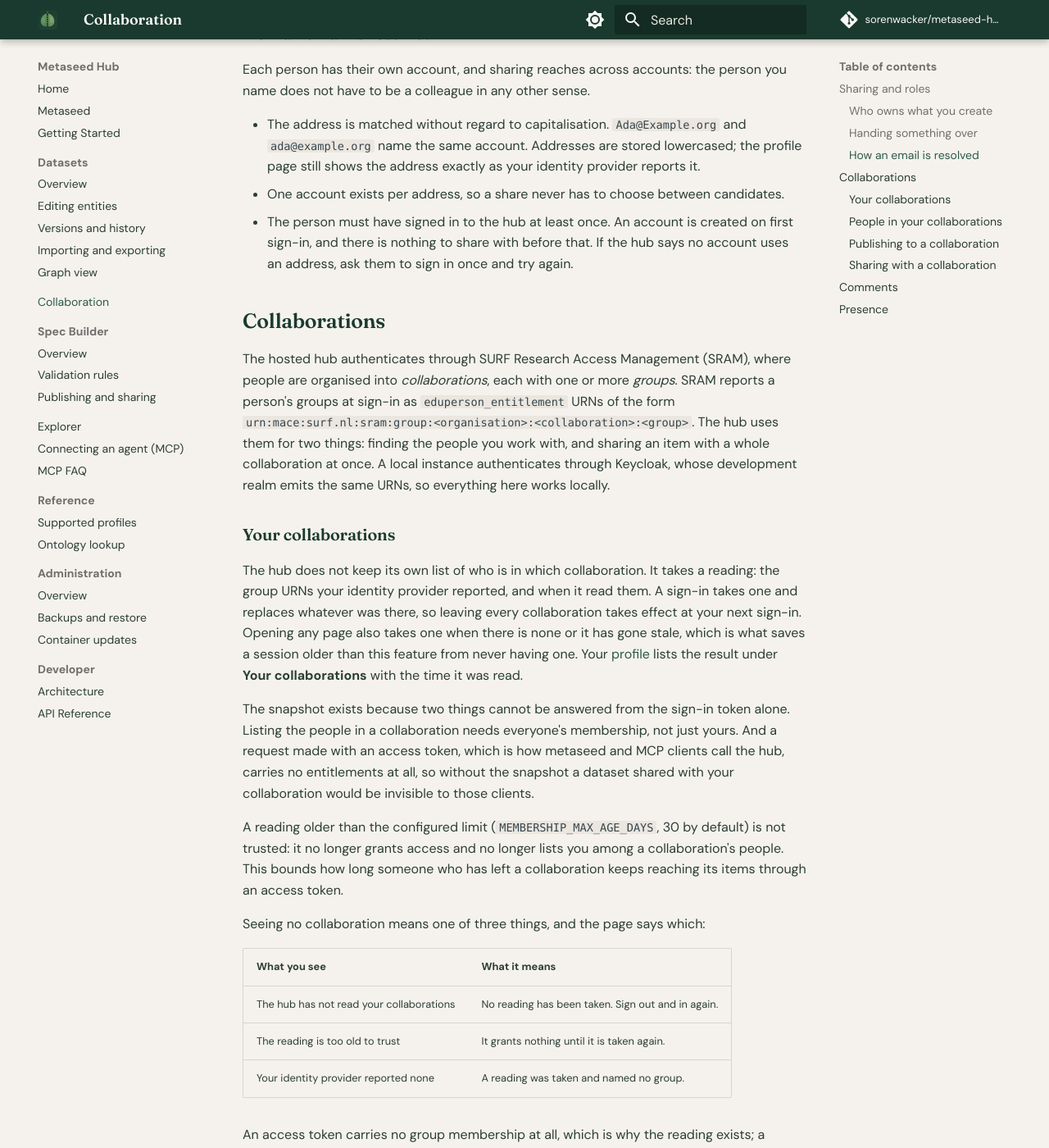
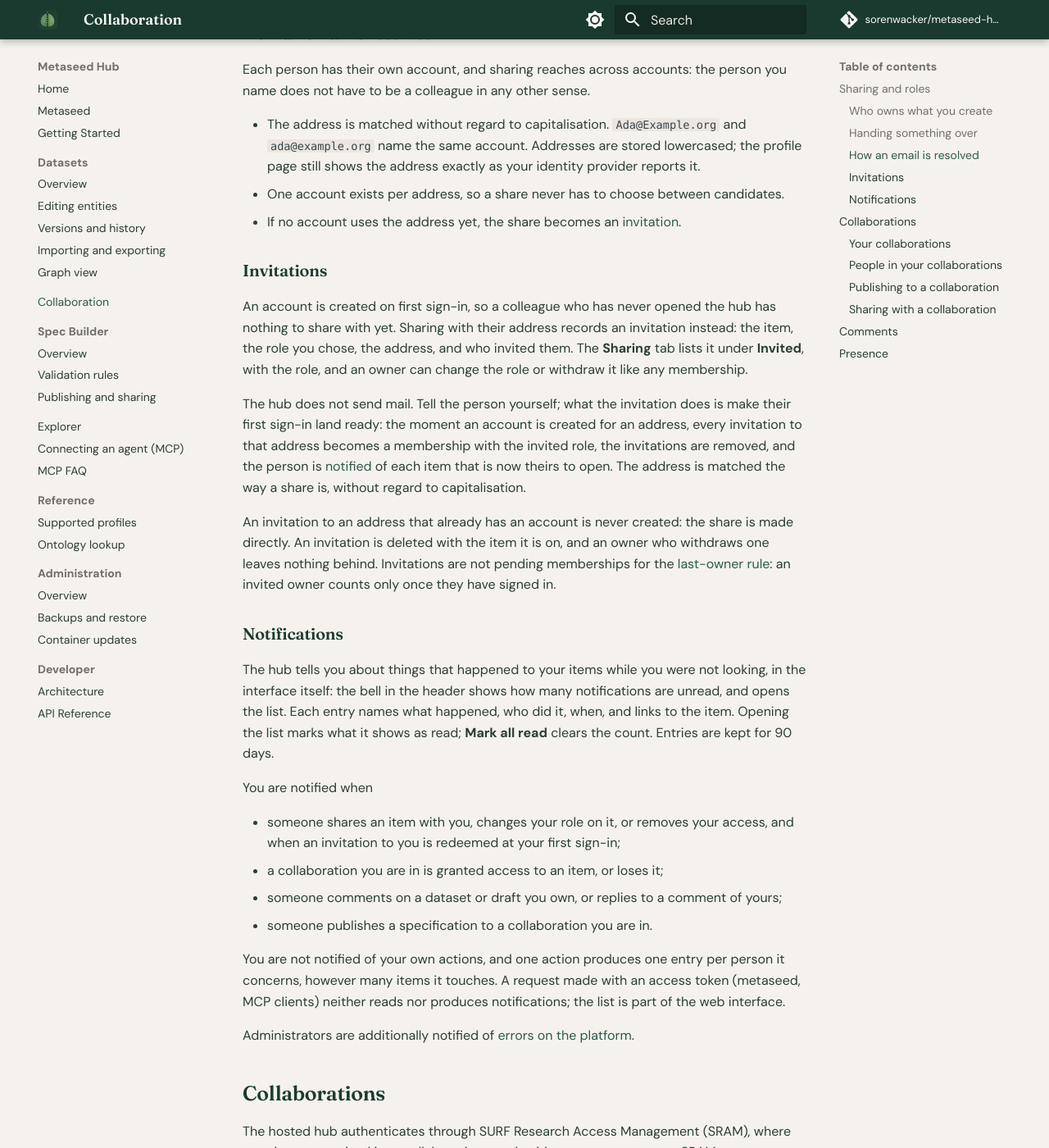
Before and after one commit to sorenwacker/metaseed-hub, an MkDocs documentation site: the page built from docs/collaboration.md, in a window 1280 px wide and 1400 px high, scrolled down 1546 px. Shown: the whole window at 82% size. Built offline with MkDocs 1.6.1 and Material for MkDocs 9.7.7, drawn with Linux system fonts in a browser that asks for light colours; comment, search, counter and statistics services are not loaded.

Commit message:
Describe invitations by address and in-app notifications, with platform errors notified to administrators

```diff
--- a/docs/collaboration.md
+++ b/docs/collaboration.md
@@ -36,7 +36,30 @@
 
 - The address is matched without regard to capitalisation. `Ada@Example.org` and `ada@example.org` name the same account. Addresses are stored lowercased; the profile page still shows the address exactly as your identity provider reports it.
 - One account exists per address, so a share never has to choose between candidates.
-- The person must have signed in to the hub at least once. An account is created on first sign-in, and there is nothing to share with before that. If the hub says no account uses an address, ask them to sign in once and try again.
+- If no account uses the address yet, the share becomes an [invitation](#invitations).
+
+### Invitations
+
+An account is created on first sign-in, so a colleague who has never opened the hub has nothing to share with yet. Sharing with their address records an invitation instead: the item, the role you chose, the address, and who invited them. The **Sharing** tab lists it under **Invited**, with the role, and an owner can change the role or withdraw it like any membership.
+
+The hub does not send mail. Tell the person yourself; what the invitation does is make their first sign-in land ready: the moment an account is created for an address, every invitation to that address becomes a membership with the invited role, the invitations are removed, and the person is [notified](#notifications) of each item that is now theirs to open. The address is matched the way a share is, without regard to capitalisation.
+
+An invitation to an address that already has an account is never created: the share is made directly. An invitation is deleted with the item it is on, and an owner who withdraws one leaves nothing behind. Invitations are not pending memberships for the [last-owner rule](#handing-something-over): an invited owner counts only once they have signed in.
+
+### Notifications
+
+The hub tells you about things that happened to your items while you were not looking, in the interface itself: the bell in the header shows how many notifications are unread, and opens the list. Each entry names what happened, who did it, when, and links to the item. Opening the list marks what it shows as read; **Mark all read** clears the count. Entries are kept for 90 days.
+
+You are notified when
+
+- someone shares an item with you, changes your role on it, or removes your access, and when an invitation to you is redeemed at your first sign-in;
+- a collaboration you are in is granted access to an item, or loses it;
+- someone comments on a dataset or draft you own, or replies to a comment of yours;
+- someone publishes a specification to a collaboration you are in.
+
+You are not notified of your own actions, and one action produces one entry per person it concerns, however many items it touches. A request made with an access token (metaseed, MCP clients) neither reads nor produces notifications; the list is part of the web interface.
+
+Administrators are additionally notified of [errors on the platform](administration.md#errors).
 
 ## Collaborations
 
```
Also changed, not shown: docs/administration.md (+2 -0 lines).
